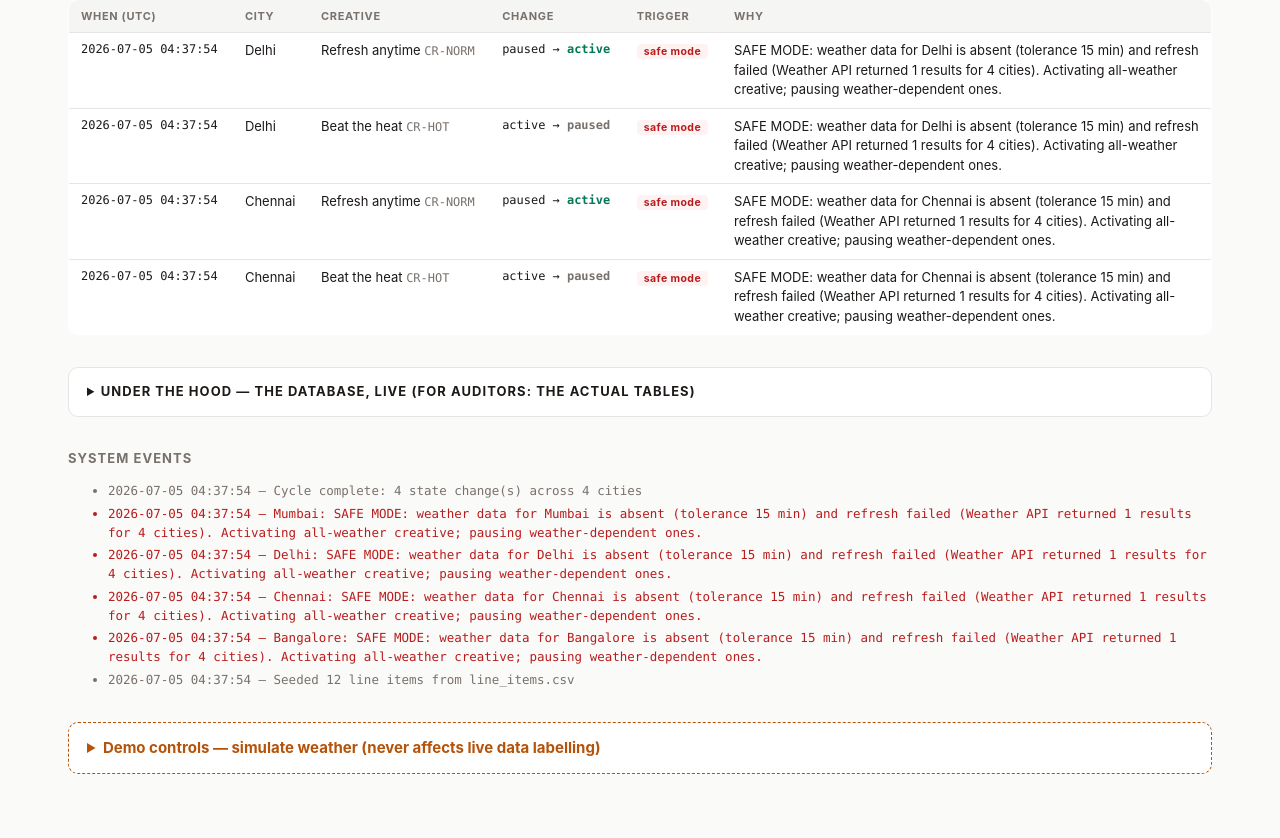
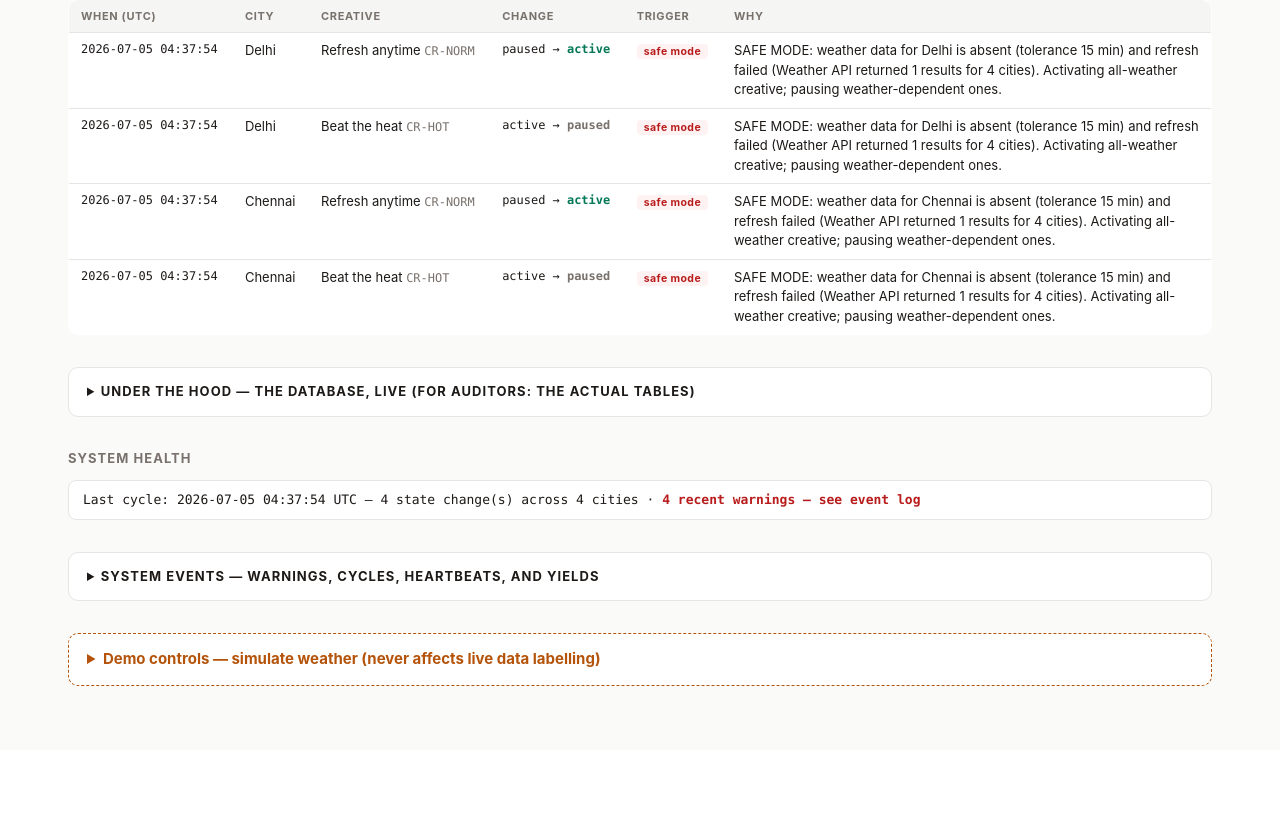
Before and after one commit to shreyabadia3011-svg/dynamo-mvp, a Flask app: page / in a window 1280 px wide. Shown: the part 754-1592 px from the top of the page. After the commit the page ends 1440 px from the top, so only its background shows below. Run offline with Flask 3, Linux system fonts and the light colour scheme; data comes from the database, SQL or seed files in the repository; tables that the repository leaves empty hold one stand-in row (values such as "Sample post").

Commit message:
Collapse system events; health strip

```diff
--- a/templates/dashboard.html
+++ b/templates/dashboard.html
@@ -77,6 +77,8 @@
   details form{display:flex;flex-wrap:wrap;gap:8px;align-items:center;margin-top:12px}
   details input,details select{padding:5px 8px;border:1px solid var(--line);border-radius:6px;font:inherit}
   .events li{font-size:12.5px;color:var(--muted);margin-bottom:4px}
+  .health{background:var(--card);border:1px solid var(--line);border-radius:8px;
+    padding:9px 14px;font-size:13px;margin-bottom:10px}
   .events .warning{color:var(--warn)} .events .error{color:var(--err)}
   .empty{color:var(--muted);padding:16px;text-align:center}
 </style>
@@ -204,14 +206,23 @@
 
   </details>
 
-  <h2>System events</h2>
-  <ul class="events mono">
+  <h2>System health</h2>
+  <div class="health mono">
+    {% if last_cycle %}Last cycle: {{ last_cycle.ts.replace('T',' ').replace('+00:00','') }} UTC — {{ last_cycle.message.replace('Cycle complete: ','') }}{% else %}No cycles yet.{% endif %}
+    ·
+    {% if alerts %}<span style="color:var(--err);font-weight:700">{{ alerts|length }} recent warning{{ 's' if alerts|length != 1 }} — see event log</span>
+    {% else %}<span style="color:var(--normal);font-weight:700">no recent warnings</span>{% endif %}
+  </div>
+  <details class="dbview">
+    <summary>System events — warnings, cycles, heartbeats, and yields</summary>
+    <ul class="events mono" style="margin-top:10px">
       {% for e in events %}
         <li class="{{ e.level }}">{{ e.ts.replace('T',' ').replace('+00:00','') }} — {{ e.message }}</li>
       {% else %}
         <li>None yet.</li>
       {% endfor %}
     </ul>
+  </details>
 
   <details>
     <summary>Demo controls — simulate weather (never affects live data labelling)</summary>
```
Lines whose indentation alone changed are shown as unchanged.
